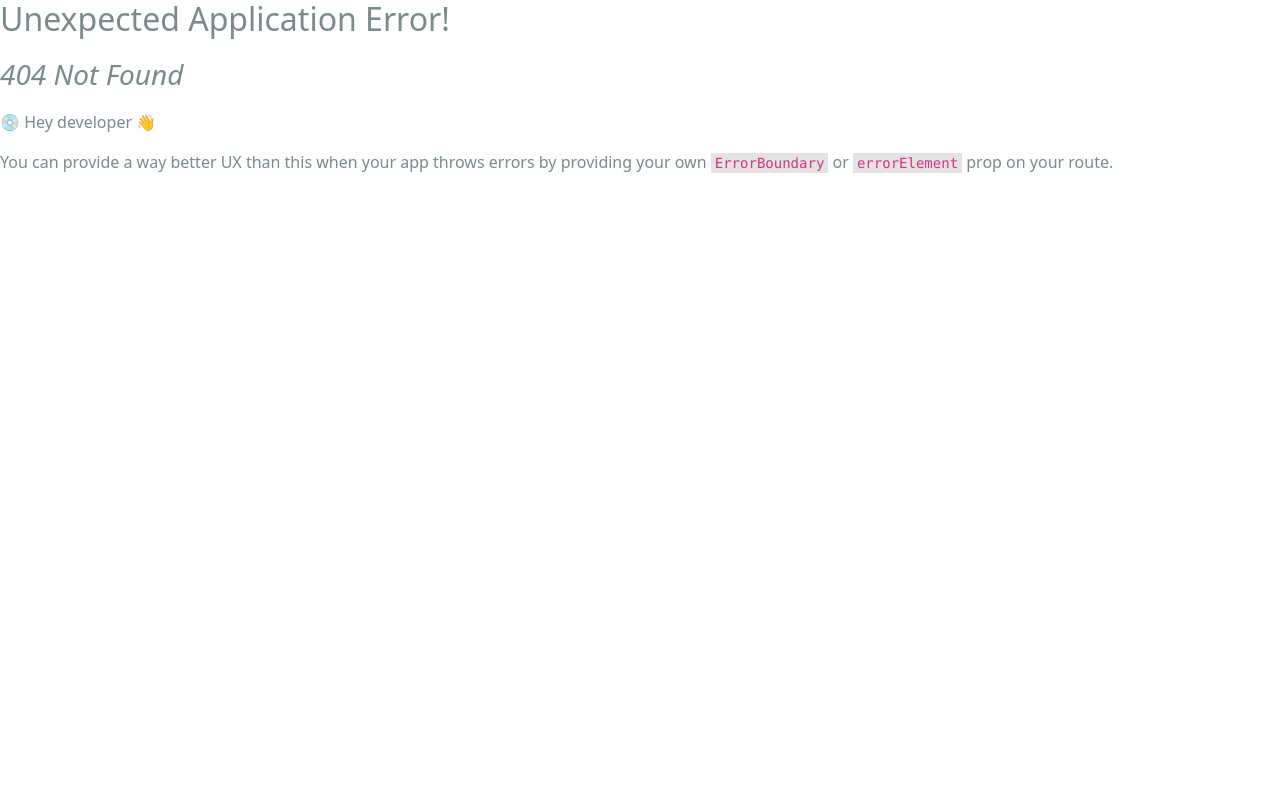
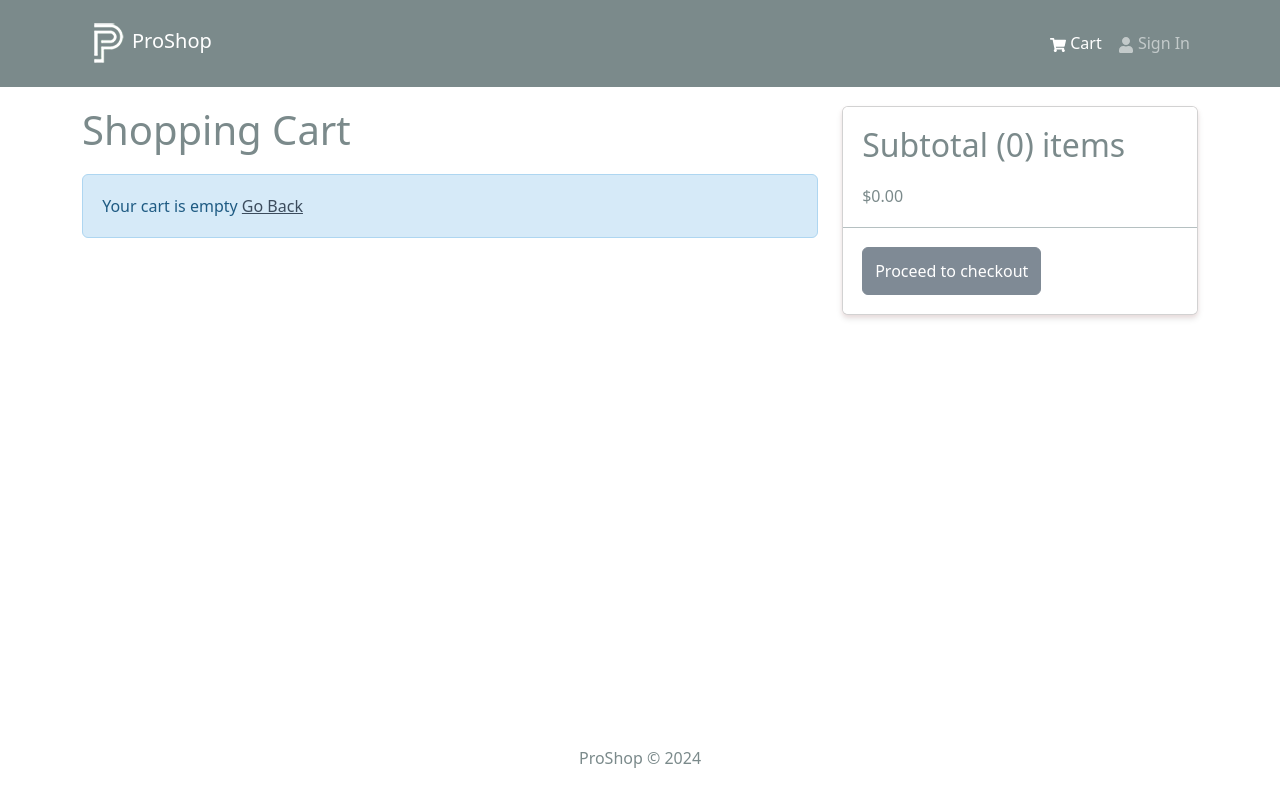
Before and after one commit to AfaGaming/proShop-v2, a React (Create React App) app in the folder frontend/: page /cart in a window 1280 px wide. Before the commit this address had no page. Shown: the top 802 px of the page. Built offline with nearby package versions, Linux system fonts and the light colour scheme.

Commit message:
add cart screen

```diff
--- a/frontend/src/index.js
+++ b/frontend/src/index.js
@@ -15,12 +15,14 @@
 import reportWebVitals from './reportWebVitals';
 import HomeScreen from './screens/HomeScreen';
 import ProductScreen from './screens/ProductScreen';
+import CartScreen from './screens/CartScreen';
 
 const router = createBrowserRouter(
   createRoutesFromElements(
     <Route path="/" element={<App />}>
       <Route index={true} path="/" element={<HomeScreen />} />
       <Route path="/product/:id" element={<ProductScreen />} />
+      <Route path="/cart" element={<CartScreen />} />
     </Route>
   )
 )
--- /dev/null
+++ b/frontend/src/screens/CartScreen.jsx
@@ -0,0 +1,80 @@
+import { Link, useNavigate } from "react-router-dom";
+import { useDispatch, useSelector } from "react-redux";
+import { Row, Col, ListGroup, Image, Form, Button, Card } from "react-bootstrap";
+import { FaTrash } from "react-icons/fa";
+import Message from "../components/Message";
+import { addToCart } from "../slices/cartSlice";
+
+const CartScreen = () => {
+    const navigate = useNavigate();
+    const dispath = useDispatch();
+
+    const cart = useSelector((state) => state.cart);
+    const { cartItems } = cart;
+
+    const addToCartHandler = async (product, qty) => {
+        dispath(addToCart({...product, qty}))
+    }
+
+
+  return (
+    <Row>
+        <Col md={8}>
+            <h1 style={{marginBottom: "20px"}}>Shopping Cart</h1>
+            { cartItems.length === 0 ? (
+                <Message>Your cart is empty <Link to='/'>Go Back</Link></Message>
+            ) : (
+                <ListGroup variant="flush">
+                    { cartItems.map((item) => (
+                        <ListGroup.Item key={item._id}>
+                            <Row>
+                                <Col md={2}>
+                                    <Image src={item.image} alt={item.name} fluid rounded />
+                                </Col>
+                                <Col md={3}>
+                                    <Link to={`/product/${item._id}`}>{item.name}</Link>
+                                </Col>
+                                <Col md={2}>${item.price}</Col>
+                                <Col md={2}>
+                                <Form.Control
+                                    as='select'
+                                    value={item.qty}
+                                    onChange={(e) => addToCartHandler(item, Number(e.target.value))}>
+                                    {[...Array(item.countInStock).keys()].map((x) => (
+                                    <option key={ x + 1 } value={ x + 1 }>{ x + 1 }</option>
+                                    ))}
+                                </Form.Control>
+                                </Col>
+                                <Col md={2}>
+                                    <Button type="button" variant="light">
+                                        <FaTrash />
+                                    </Button>
+                                </Col>
+                            </Row>
+                        </ListGroup.Item>
+                    )) }
+                </ListGroup>
+            ) }
+        </Col>
+        <Col md={4}>
+            <Card>
+                <ListGroup variant="flush">
+                    <ListGroup.Item>
+                        <h2>
+                            Subtotal ({ cartItems.reduce((acc, item) => acc + item.qty, 0) }) items
+                        </h2>
+                        ${ cartItems.reduce((acc, item) => acc + item.qty * item.price, 0).toFixed(2) }
+                    </ListGroup.Item>
+                    <ListGroup.Item>
+                        <Button type="button" className="btn-block" disabled={cartItems.length === 0}>
+                            Proceed to checkout
+                        </Button>
+                    </ListGroup.Item>
+                </ListGroup>
+            </Card>
+        </Col>
+    </Row>
+  )
+}
+
+export default CartScreen
```
